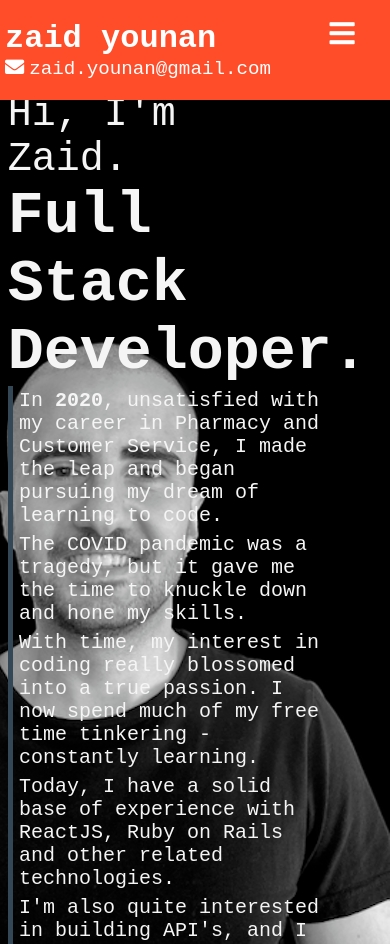
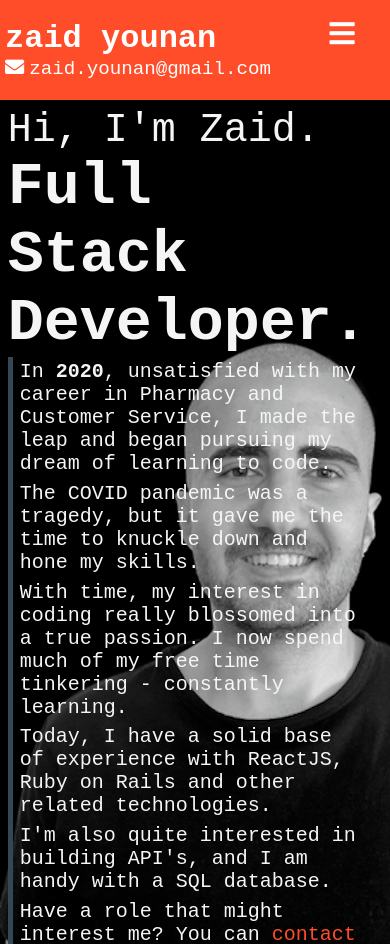
Before and after one commit to ZaidYounan/react-portfolio, a React (Create React App) app: page /home in a window 390 px wide. Built offline with nearby package versions, Linux system fonts and the light colour scheme; the HTML template or start-up script is replaced by a standard one.

Commit message:
Improve Home responsiveness for mobile, add empty div to lengthen page aesthetically

```diff
--- a/src/components/home/Home.css
+++ b/src/components/home/Home.css
@@ -45,9 +45,11 @@ p > a {
 @media screen and (max-width:500px) {
     .home {
         display:flex;
-        justify-content:flex-end;
-        flex-direction:column;
+        justify-content:flex-start;
+        flex-direction:row;
         height:100vh;
+        text-align:left;
+        background-position:bottom left;
     }
 
     .img.home-image {
@@ -58,7 +60,7 @@ p > a {
 
         max-height:100vh;
         padding-bottom:20px;
-        width:80%;
+        width:90%;
     }
 
 }
--- a/src/components/home/Home.js
+++ b/src/components/home/Home.js
@@ -16,6 +16,7 @@ function Home() {
                     <p>I'm also quite interested in building API's, and I am handy with a SQL database.</p>
                     <p>Have a role that might interest me? You can  <Link to="/contact">contact me here!</Link></p>
                 </div>
+                <div className="extra">&nbsp;</div>
             </div>
         </div>
     )
```
